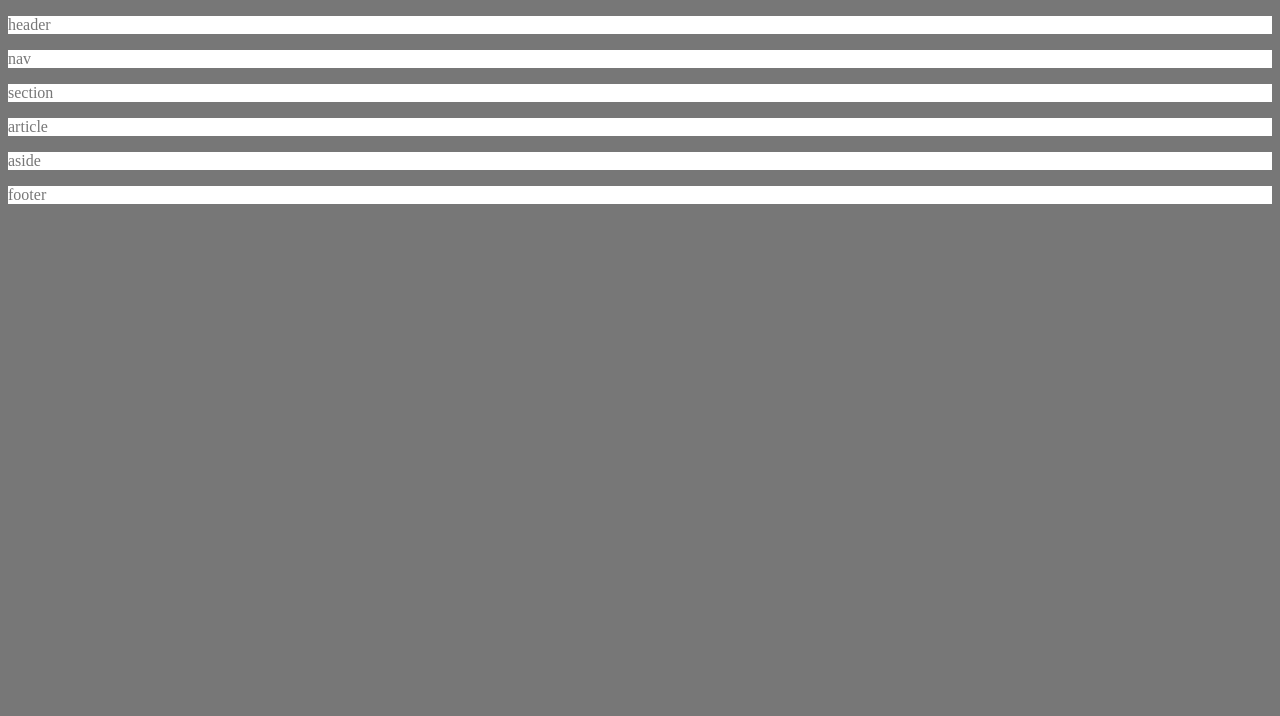
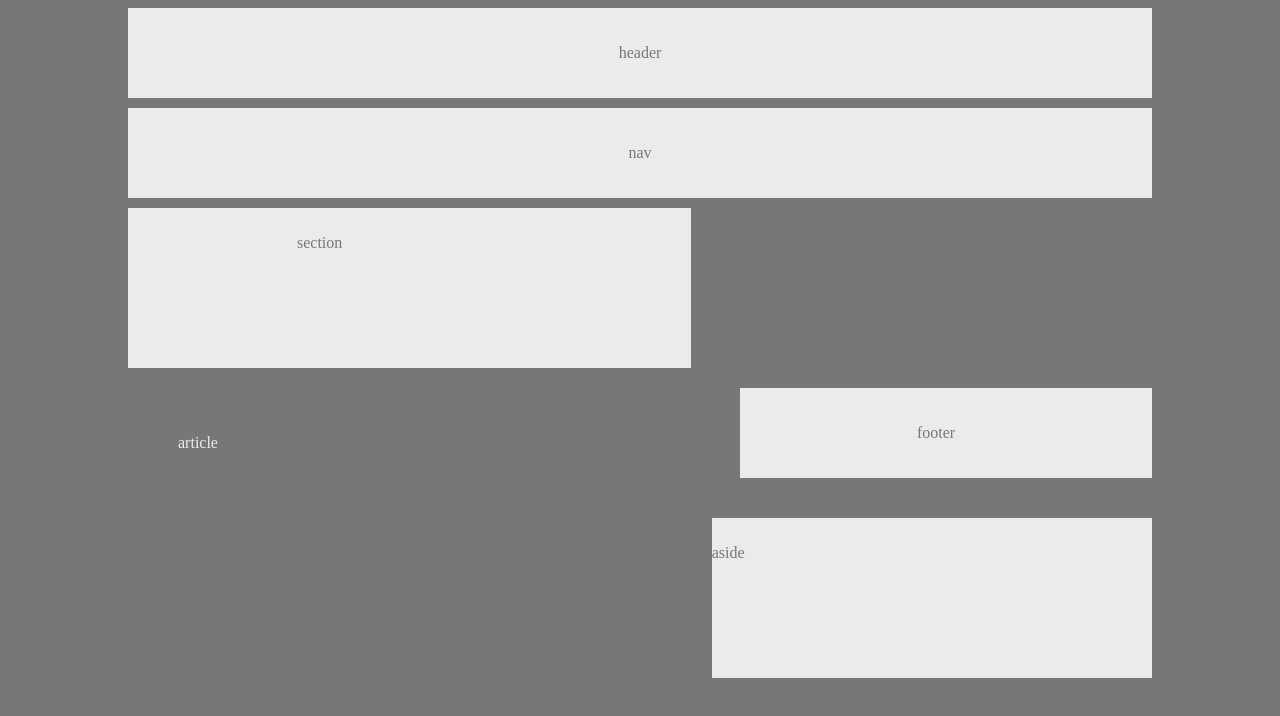
Before and after one commit to Theobasallaje/HW-Wireframe, a plain HTML site: page index.html in a window 1280 px wide. Drawn offline with Linux system fonts and the light colour scheme.

Commit message:
header and nav

```diff
--- a/index.html
+++ b/index.html
@@ -5,30 +5,56 @@
         <style>
             body {
                 background: #777;
+                margin-left: 10%;
+                margin-right: 10%;
             }
             #header {
                 color: #777;
-                background: white;
+                background: #ebebeb;
+                padding: 20px;
+                text-align: center;
             }
             #nav {
                 color: #777;
-                background: white;
+                background: #ebebeb;
+                padding: 20px;
+                text-align: center;
+                margin-top: 10px;
+                margin-bottom: 10px;
             }
             #section {
                 color: #777;
-                background: white;
+                background: #ebebeb;
+                overflow: auto;
+                clear: both;
+                padding-top: 10px;
+                padding-bottom: 100px;
+                width: 55%;
+            }
+            #section p {
+                padding-left: 30%;
             }
             #article {
-                color: #777;
-                background: white;
+                color: #ebebeb;
+                background: #777;
+                padding: 50px;
+                width: 50%;
+                float: left;
             }
             #aside {
                 color: #777;
-                background: white;
+                background: #ebebeb;
+                width: 43%;
+                padding-top: 10px;
+                padding-bottom: 100px;
+                float: right;
             }
             #footer {
                 color: #777;
-                background: white;
+                background: #ebebeb;
+                padding: 20px;
+                text-align: center;
+                margin-top: 20px;
             }
         </style>
     </head>
```
